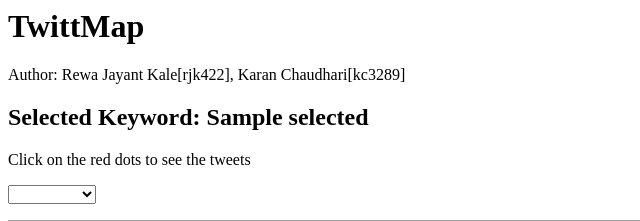
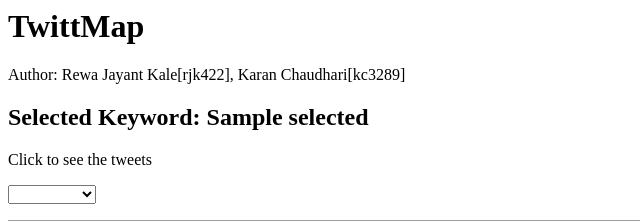
Before and after one commit to rewajkale/ScalableTweetMap, a Flask app: template templates/tweetmap.html in a window 1280 px wide. Shown: the top 221 px of the page, without its empty margins (0-640 px from the left). Run offline with Flask 2, Linux system fonts and the light colour scheme; the template is opened without the code that fills it: most values are stand-ins (such as "Sample title", 1, 10 or a date in 2020); parts of the project's set-up code (start-up, migrations or seed data) failed here and were passed over; some libraries are stand-ins or nearby versions; grey boxes are pictures that could not be loaded.

Commit message:
Update tweetmap.html

```diff
--- a/templates/tweetmap.html
+++ b/templates/tweetmap.html
@@ -11,7 +11,7 @@
 
 <h2>Selected Keyword: {{selected}}</h2>
 <form method="POST">
-<p>Click on the red dots to see the tweets</p>
+<p>Click to see the tweets</p>
 <select name ="dropdown" onchange='this.form.submit()'>
     <option selected="selected"  disabled="disabled"></option>
     <option value="restaurant">Restaurant</option>
```
